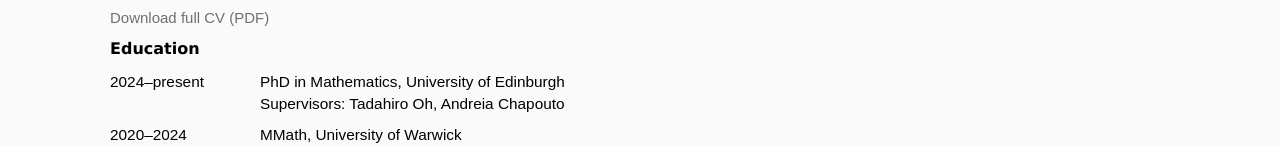
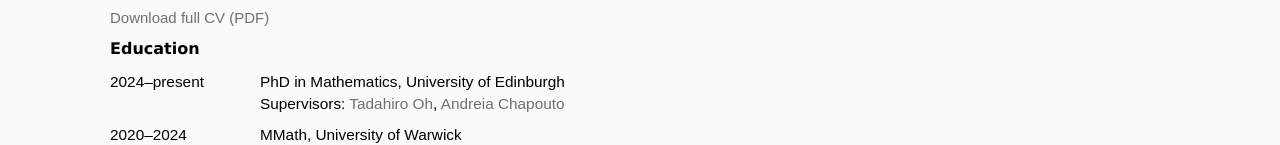
Before and after one commit to thomasarthur1965-maker/thomasarthur.github.io, a plain HTML site: page index.html in a window 1280 px wide. Shown: the part 657-802 px from the top of the page. Drawn offline with Linux system fonts and the light colour scheme.

Commit message:
Update index.html
added hyperlinks to supervisors webpages

```diff
--- a/index.html
+++ b/index.html
@@ -302,7 +302,11 @@
       <table class="date-table">
         <tr>
           <td class="date">2024–present</td>
-          <td>PhD in Mathematics, University of Edinburgh<br>Supervisors: Tadahiro Oh, Andreia Chapouto</td>
+          <td>PhD in Mathematics, University of Edinburgh<br>
+            Supervisors:
+  <a href="https://webhomes.maths.ed.ac.uk/~toh/" target="_blank">Tadahiro Oh</a>,
+  <a href="https://achapouto.pages.math.cnrs.fr/chapouto/" target="_blank">Andreia Chapouto</a>
+          </td>
         </tr>
         <tr>
           <td class="date">2020–2024</td>
```
